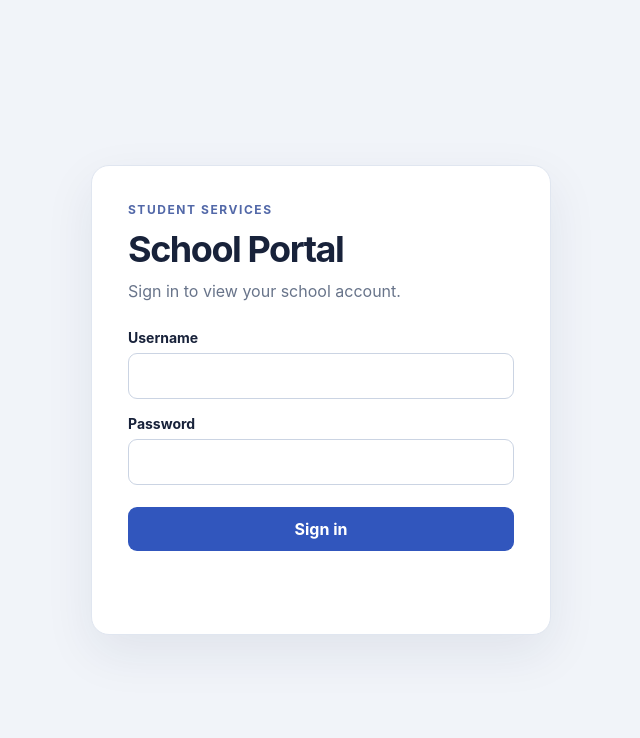
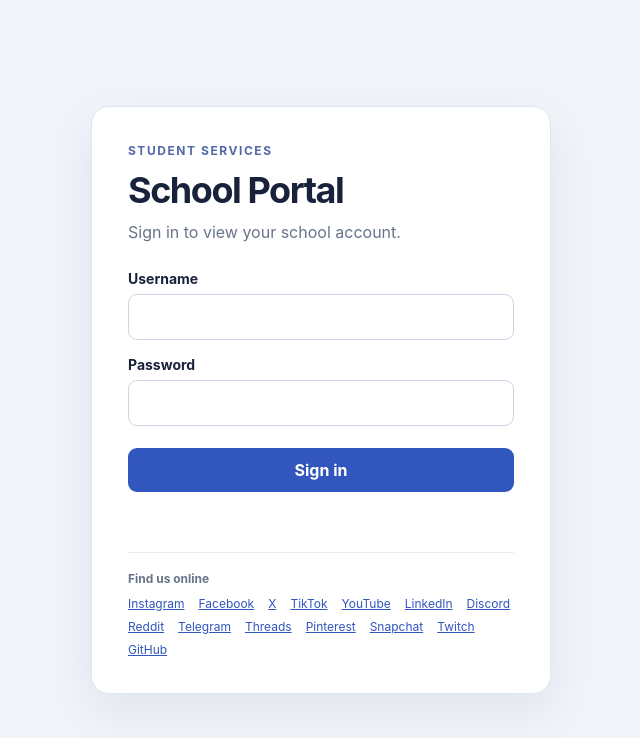
Before and after one commit to mluctr0jans/school_portal, a Flask app: page / in a window 1280 px wide. Shown: the top 738 px of the page, without its empty margins (319-959 px from the left). Run offline with Flask 3, Linux system fonts and the light colour scheme; parts of the project's set-up code (start-up, migrations or seed data) failed here and were passed over.

Commit message:
Add social links to portal footer

```diff
--- a/static/style.css
+++ b/static/style.css
@@ -61,9 +61,10 @@ button:hover { background: #2547a6; }
 button.secondary { background: #e9eef8; color: #263c70; }
 .status { min-height: 1.4em; color: #a13a35; font-size: 14px; }
 .account { padding-top: 4px; }
-.account details { margin: 18px 0 8px; }
-.account code { display: block; overflow-wrap: anywhere; margin-top: 9px; color: #52617a; font-size: 12px; }
-footer { margin-top: 26px; padding-top: 18px; border-top: 1px solid #e8edf4; font-size: 13px; }
+.site-footer { margin-top: 26px; padding-top: 18px; border-top: 1px solid #e8edf4; }
+.footer-label { margin: 0 0 10px; color: #68748a; font-size: 12px; font-weight: 650; }
+.social-links { display: flex; flex-wrap: wrap; gap: 8px 14px; }
+.social-links a { font-size: 12px; }
 a { color: #3156bd; }
 .dashboard { width: min(100%, 560px); }
 .flag-box { margin: 28px 0; padding: 18px; border-radius: 12px; background: #f0f5ff; }
--- a/templates/index.html
+++ b/templates/index.html
@@ -28,6 +28,26 @@
         <button id="logout" class="secondary" type="button">Sign out</button>
       </section>
 
+      <footer class="site-footer">
+        <p class="footer-label">Find us online</p>
+        <nav class="social-links" aria-label="Social media links">
+          <a href="https://www.instagram.com/schoolportal.demo/" target="_blank" rel="noopener noreferrer">Instagram</a>
+          <a href="https://www.facebook.com/schoolportal.demo/" target="_blank" rel="noopener noreferrer">Facebook</a>
+          <a href="https://x.com/schoolportal_demo" target="_blank" rel="noopener noreferrer">X</a>
+          <a href="https://www.tiktok.com/@schoolportal_demo" target="_blank" rel="noopener noreferrer">TikTok</a>
+          <a href="https://www.youtube.com/@schoolportal_demo" target="_blank" rel="noopener noreferrer">YouTube</a>
+          <a href="https://www.linkedin.com/company/schoolportal-demo/" target="_blank" rel="noopener noreferrer">LinkedIn</a>
+          <a href="https://discord.com/invite/schoolportal-demo" target="_blank" rel="noopener noreferrer">Discord</a>
+          <a href="https://www.reddit.com/user/schoolportal_demo/" target="_blank" rel="noopener noreferrer">Reddit</a>
+          <a href="https://t.me/schoolportal_demo" target="_blank" rel="noopener noreferrer">Telegram</a>
+          <a href="https://www.threads.net/@schoolportal_demo" target="_blank" rel="noopener noreferrer">Threads</a>
+          <a href="https://www.pinterest.com/schoolportal_demo/" target="_blank" rel="noopener noreferrer">Pinterest</a>
+          <a href="https://www.snapchat.com/add/schoolportal_demo" target="_blank" rel="noopener noreferrer">Snapchat</a>
+          <a href="https://www.twitch.tv/schoolportal_demo" target="_blank" rel="noopener noreferrer">Twitch</a>
+          <a href="https://github.com/mluctr0jans" target="_blank" rel="noopener noreferrer">GitHub</a>
+        </nav>
+      </footer>
+
     </main>
     <script src="{{ url_for('static', filename='app.js') }}" defer></script>
   </body>
```
